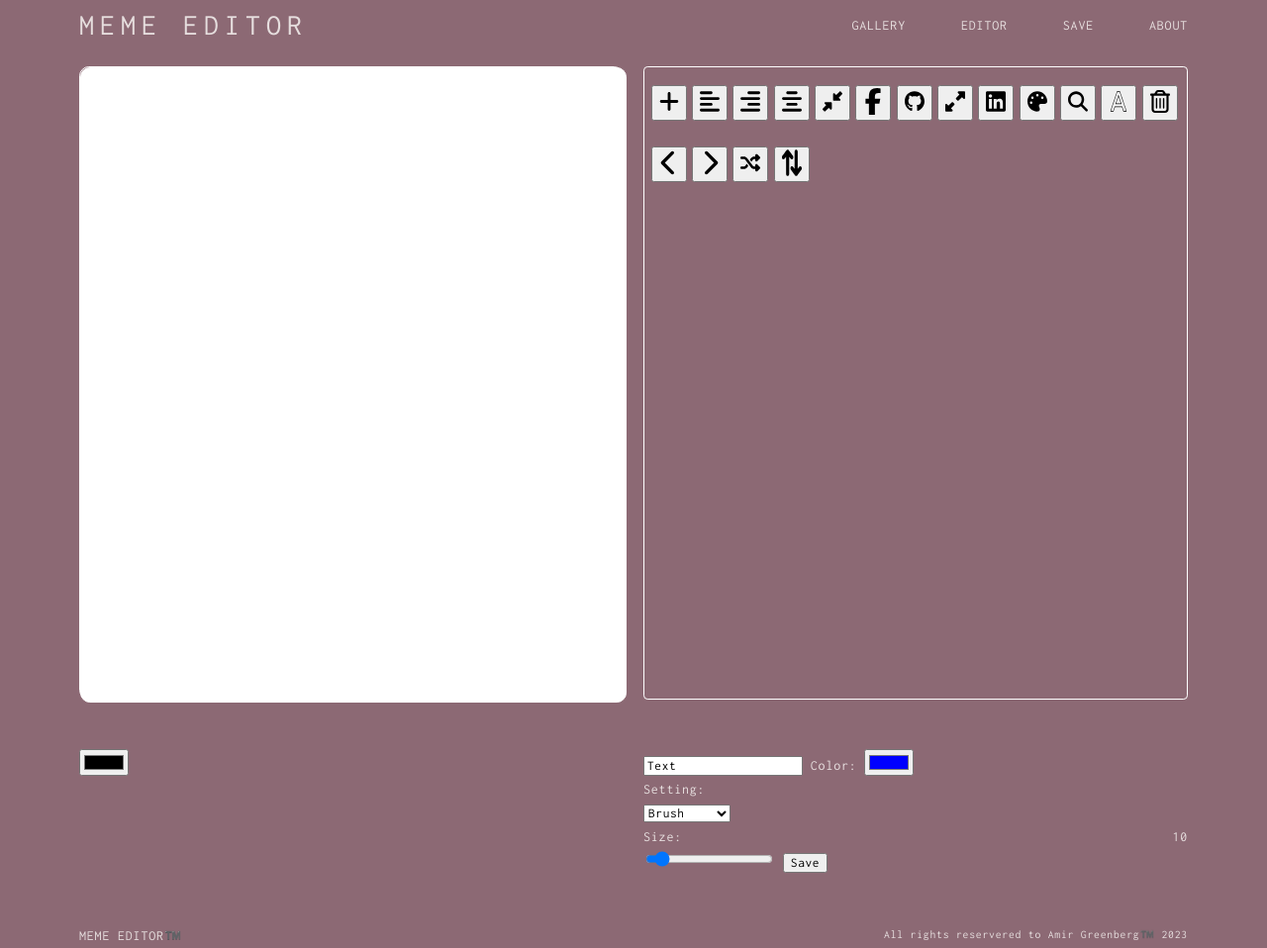
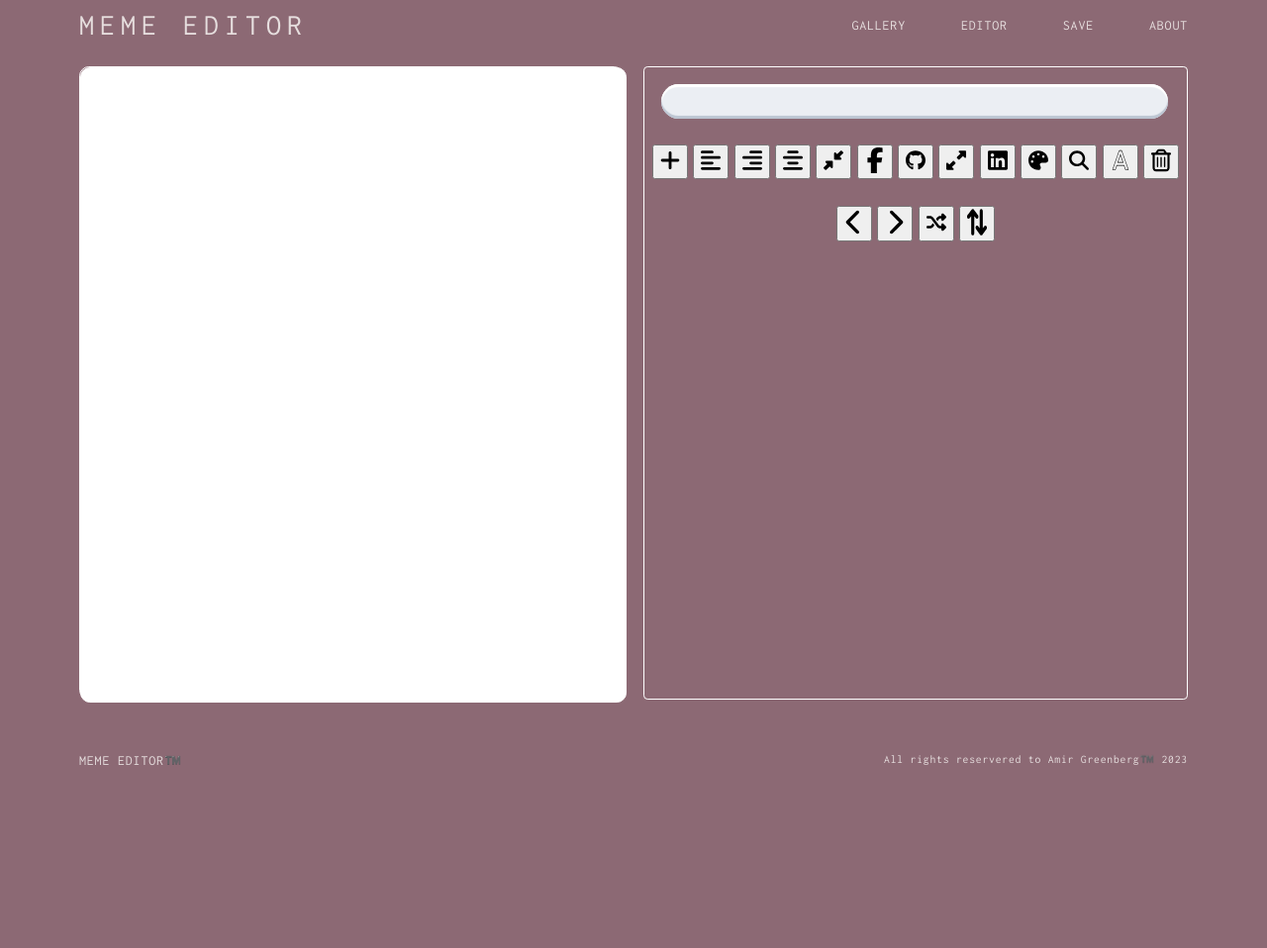
Before and after one commit to AmirGreenberg/Delivery1---Wednesday-2100, a plain HTML site: page index.html in a window 1280 px wide. Shown: the whole page at 99% size. After the commit the page ends 800 px from the top, so only its background shows below. Drawn offline with Linux system fonts and the light colour scheme.

Commit message:
add text box

```diff
--- a/index.html
+++ b/index.html
@@ -34,7 +34,8 @@
     </section>
 
     <section class="settings-container">
-        <button onclick="onSetSetting('pencil')">
+      <input type="text" name="txt" oninput="onSetText(this.value)">
+      <button onclick="onSetSetting('pencil')">
           <img src="./icons/svg/add.svg" />
 
         <button onclick="onSetSetting('pencil')">
@@ -71,37 +72,7 @@
           <img src="./icons/svg/up-and-down-opposite-double-arrows-side-by-side.svg" />
 
         </button>
-      </section>
-         <input onchange="onSetFillColor(event)" type="color" />
-      <form class="" id="frmRegister" onsubmit="onSubmit(event)">
 
-
-        <label for="text"></label>
-        <input name="text" type="data-set" id="text" text="Text" placeholder="Not required" value="Text" />
-
-        <label for="color">Color: </label>
-        <input type="color" id="color" name="color" form="frmRegister" value="#0000ff" id="color" />
-
-        <label class="flex space-between" for="setting">Setting:</label>
-        <select onchange="updateSize(this.value)" id="setting" name="setting" value="Brush">
-          <option value="Brush">Brush</option>
-          <option value="Pencil">Pencil</option>
-          <option value="Triangle">Triangle</option>
-          <option value="Rectangle">Rectangle</option>
-          <option value="Circle">Circle</option>
-          <option value="Text">Text</option>
-        </select>
-
-        <label class="flex space-between" for="size">Size: <span id="sSize">10</span></label>
-        <input type="range" id="size" name="size" step="1" min="1" max="120" value="10"
-          onchange="showSize(this.value)" />
-
-
-
-        <input type="submit" value="Save" />
-
-      </form>
-    </section>
   </main>
 
 
--- a/styles/components/settings.css
+++ b/styles/components/settings.css
@@ -3,6 +3,7 @@
 }
 
 .settings-container {
+    position: relative;
     align-items: center;
     gap: 0.5em;
 
@@ -25,7 +26,6 @@ button {
 }
 
 @import url('https://fonts.googleapis.com/css2?family=Dosis:wght@400;700&display=swap');
-
 
 .canvas-container,
 canvas {
@@ -80,10 +80,10 @@ button,
     cursor: pointer;
     transition: 0.2s;
     width: fit-content;
-
 }
 
-a:hover , button:hover,
+a:hover,
+button:hover,
 .btn:hover {
     scale: 1.1;
 }
@@ -94,11 +94,13 @@ button img {
 }
 
 .settings-container {
+    text-align: center;
+    /* align-content: center; */
     /* margin-top: 10px; */
 }
 
 .settings-container button {
-  margin-inline: 0.2em;
+    margin: 1em;
 }
 
 label input {
@@ -129,3 +131,18 @@ label input {
         margin-inline: 0.2em;
     }
 }
+
+.settings-container input[type='text'] {
+    display: block;
+    width: 95%;
+    align-self: center;
+    height: 2em;
+    border: none;
+    border-radius: 4em;
+    text-align: center;
+    font-weight: 800;
+    font-size: 1.1rem;
+    background-color: #ebeef3;
+    box-shadow: inset 0px -3px 1px #bbc4d1, inset 0px 3px 1px white;
+    margin: 0.7em;
+}
```
Lines whose indentation alone changed are shown as unchanged.
